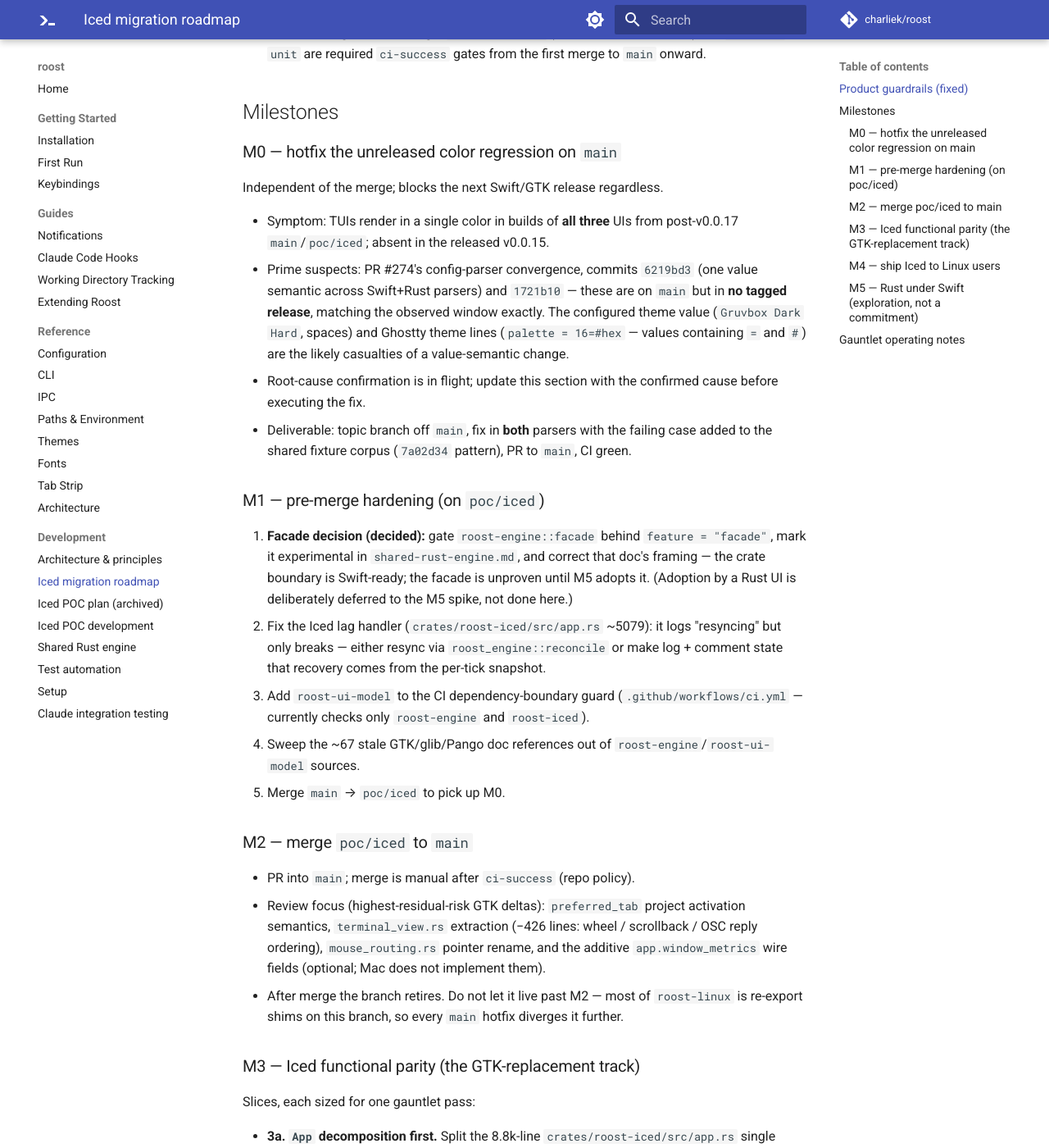
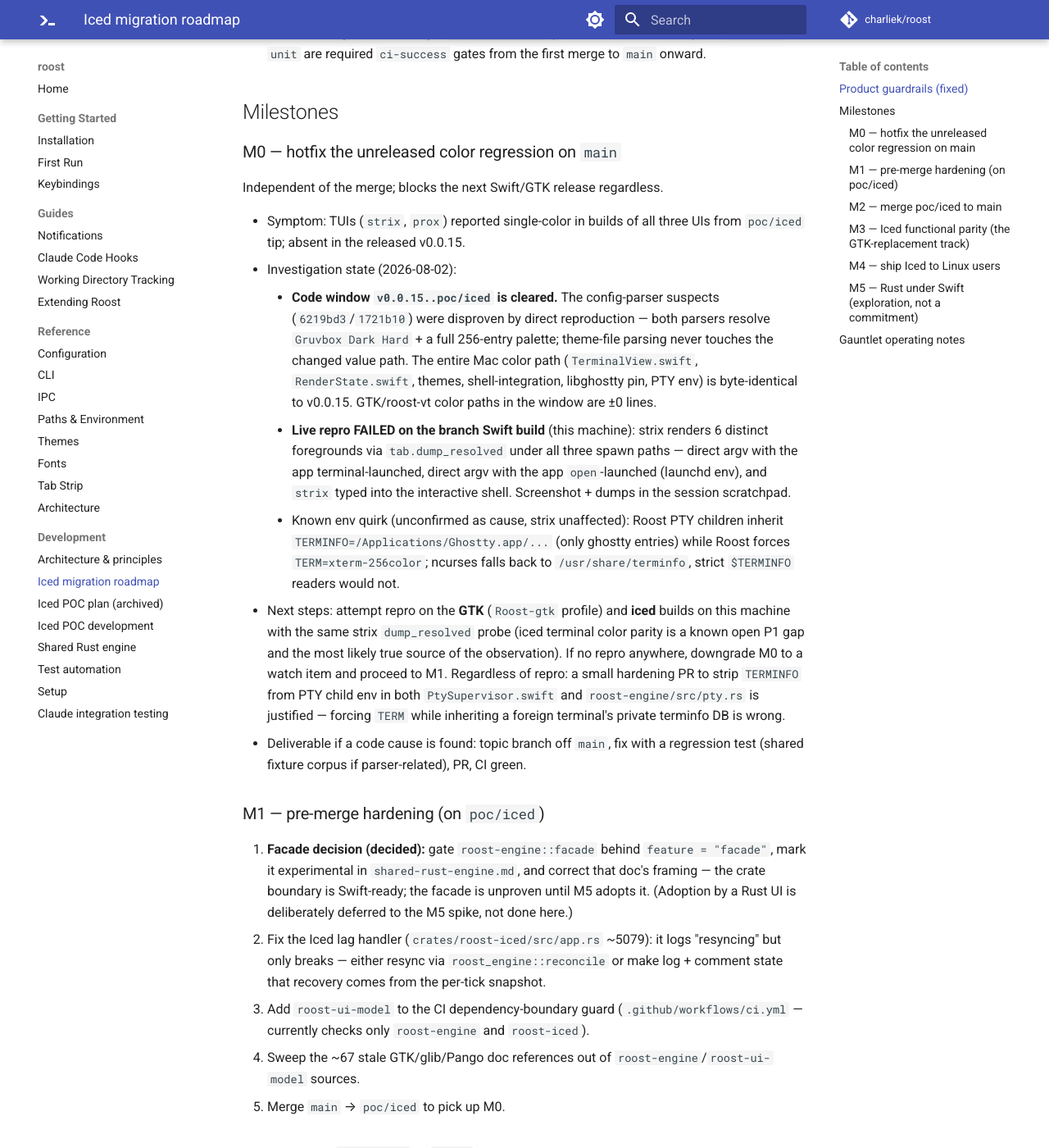
Before and after one commit to charliek/roost, an MkDocs documentation site: the page built from docs/development/iced-migration-roadmap.md, in a window 1280 px wide and 1400 px high, scrolled down 803 px. Shown: the whole window at 82% size. Built offline with MkDocs 1.6.1 and Material for MkDocs 9.7.7, drawn with Linux system fonts in a browser that asks for light colours; comment, search, counter and statistics services are not loaded.

Commit message:
docs(roadmap): record M0 color-regression investigation state
Code window v0.0.15..poc/iced cleared; Swift branch build does not
reproduce (strix full-color on all three spawn paths). Next: GTK/iced
repro probe; TERMINFO env-hygiene hardening regardless.

Co-Authored-By: Claude Fable 5 <noreply@anthropic.com>
Claude-Session: https://claude.ai/code/session_01WLKWsLV45DAk61xG6Utj3e

```diff
--- a/docs/development/iced-migration-roadmap.md
+++ b/docs/development/iced-migration-roadmap.md
@@ -38,19 +38,36 @@ gauntlet passes sized one milestone slice at a time.
 
 Independent of the merge; blocks the next Swift/GTK release regardless.
 
-* Symptom: TUIs render in a single color in builds of **all three** UIs from
-  post-v0.0.17 `main`/`poc/iced`; absent in the released v0.0.15.
-* Prime suspects: PR #274's config-parser convergence, commits `6219bd3`
-  (one value semantic across Swift+Rust parsers) and `1721b10` — these are on
-  `main` but in **no tagged release**, matching the observed window exactly.
-  The configured theme value (`Gruvbox Dark Hard`, spaces) and Ghostty theme
-  lines (`palette = 16=#hex` — values containing `=` and `#`) are the likely
-  casualties of a value-semantic change.
-* Root-cause confirmation is in flight; update this section with the
-  confirmed cause before executing the fix.
-* Deliverable: topic branch off `main`, fix in **both** parsers with the
-  failing case added to the shared fixture corpus (`7a02d34` pattern), PR to
-  `main`, CI green.
+* Symptom: TUIs (`strix`, `prox`) reported single-color in builds of all
+  three UIs from `poc/iced` tip; absent in the released v0.0.15.
+* Investigation state (2026-08-02):
+    * **Code window `v0.0.15..poc/iced` is cleared.** The config-parser
+      suspects (`6219bd3`/`1721b10`) were disproven by direct reproduction —
+      both parsers resolve `Gruvbox Dark Hard` + a full 256-entry palette;
+      theme-file parsing never touches the changed value path. The entire
+      Mac color path (`TerminalView.swift`, `RenderState.swift`, themes,
+      shell-integration, libghostty pin, PTY env) is byte-identical to
+      v0.0.15. GTK/roost-vt color paths in the window are ±0 lines.
+    * **Live repro FAILED on the branch Swift build** (this machine): strix
+      renders 6 distinct foregrounds via `tab.dump_resolved` under all three
+      spawn paths — direct argv with the app terminal-launched, direct argv
+      with the app `open`-launched (launchd env), and `strix` typed into the
+      interactive shell. Screenshot + dumps in the session scratchpad.
+    * Known env quirk (unconfirmed as cause, strix unaffected): Roost PTY
+      children inherit `TERMINFO=/Applications/Ghostty.app/...` (only
+      ghostty entries) while Roost forces `TERM=xterm-256color`; ncurses
+      falls back to `/usr/share/terminfo`, strict `$TERMINFO` readers would
+      not.
+* Next steps: attempt repro on the **GTK** (`Roost-gtk` profile) and
+  **iced** builds on this machine with the same strix `dump_resolved` probe
+  (iced terminal color parity is a known open P1 gap and the most likely
+  true source of the observation). If no repro anywhere, downgrade M0 to a
+  watch item and proceed to M1. Regardless of repro: a small hardening PR to
+  strip `TERMINFO` from PTY child env in both `PtySupervisor.swift` and
+  `roost-engine/src/pty.rs` is justified — forcing `TERM` while inheriting a
+  foreign terminal's private terminfo DB is wrong.
+* Deliverable if a code cause is found: topic branch off `main`, fix with a
+  regression test (shared fixture corpus if parser-related), PR, CI green.
 
 ### M1 — pre-merge hardening (on `poc/iced`)
 
```
